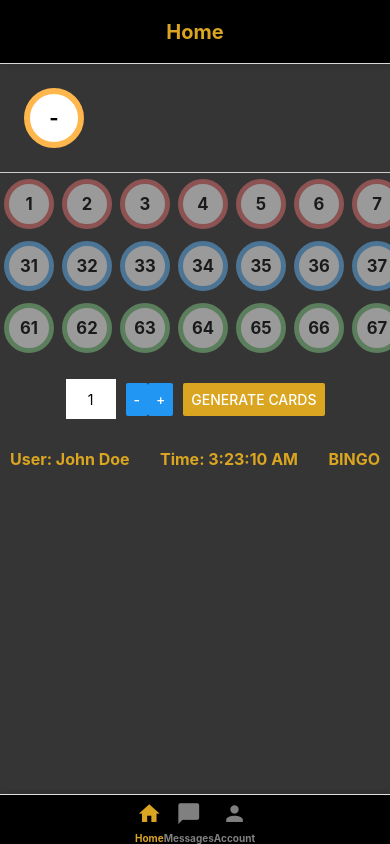
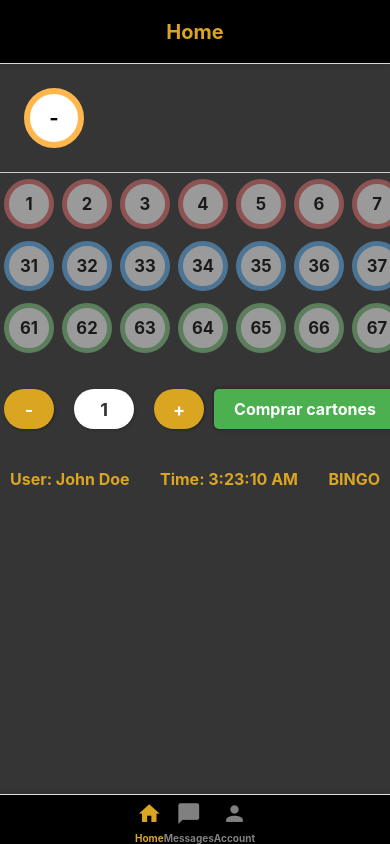
Before and after one commit to CrisSTEM/BingoHugo, a React Native app: screen /Home in a window 390 px wide. Built offline with nearby package versions, Linux system fonts and the light colour scheme.

Commit message:
Mejoras de estilizacion de botones

```diff
--- a/HomeScreen.js
+++ b/HomeScreen.js
@@ -205,21 +205,32 @@ const HomeScreen = () => {
           </View>
         </ScrollView>
         <View style={styles.bottomSection}>
-          <TextInput
-            style={styles.input}
-            value={quantity.toString()}
-            onChangeText={(text) => setQuantity(Number(text))}
-            keyboardType="number-pad"
-          />
           <View style={styles.buttonWrapper}>
-            <Button title="-" onPress={() => handleQuantityChange("-")} />
-            <Button title="+" onPress={() => handleQuantityChange("+")} />
+            <TouchableOpacity
+              style={styles.button}
+              onPress={() => handleQuantityChange("-")}
+            >
+              <Text style={styles.buttonText}>-</Text>
+            </TouchableOpacity>
+            <TextInput
+              style={styles.input}
+              value={quantity.toString()}
+              onChangeText={(text) => setQuantity(Number(text))}
+              keyboardType="number-pad"
+            />
+            <TouchableOpacity
+              style={styles.button}
+              onPress={() => handleQuantityChange("+")}
+            >
+              <Text style={styles.buttonText}>+</Text>
+            </TouchableOpacity>
           </View>
-          <Button
-            title="Generate Cards"
+          <TouchableOpacity
+            style={styles.generateButton}
             onPress={() => generateBingoCards(quantity)}
-            color="#DAA520"
-          />
+          >
+            <Text style={styles.generateButtonText}>Comprar cartones</Text>
+          </TouchableOpacity>
         </View>
         <View style={styles.userInfoContainer}>
           <Text style={styles.userInfoText}>User: John Doe</Text>
@@ -310,7 +321,41 @@ const styles = StyleSheet.create({
   },
   buttonWrapper: {
     flexDirection: "row",
-    marginRight: 10,
+    justifyContent: "center",
+    alignItems: "center",
+    marginVertical: 10,
+  },
+  button: {
+    width: 50,
+    height: 40,
+    justifyContent: "center",
+    alignItems: "center",
+    marginHorizontal: 10,
+    backgroundColor: "#DAA520",
+    borderRadius: 25,
+    shadowOpacity: 0.3,
+    shadowRadius: 3,
+    shadowOffset: { width: 1, height: 1 },
+    elevation: 6,
+  },
+  buttonText: {
+    color: "#fff",
+    fontSize: 18,
+    fontWeight: "bold",
+  },
+  generateButton: {
+    backgroundColor: "#4CAF50",
+    paddingHorizontal: 20,
+    paddingVertical: 10,
+    borderRadius: 5,
+    shadowOpacity: 0.4,
+    shadowRadius: 5,
+    elevation: 8,
+  },
+  generateButtonText: {
+    color: "#fff",
+    fontSize: 16,
+    fontWeight: "bold",
   },
   bingoCardContainer: {
     flexDirection: "column",
@@ -355,6 +400,21 @@ const styles = StyleSheet.create({
     flex: 1,
     marginBottom: 50,
   },
+  input: {
+    width: 60,
+    height: 40,
+    textAlign: "center",
+    fontSize: 18,
+    fontWeight: "bold",
+    backgroundColor: "#fff",
+    borderRadius: 25,
+    color: "#333",
+    marginHorizontal: 10,
+    shadowOpacity: 0.2,
+    shadowRadius: 3,
+    shadowOffset: { width: 1, height: 1 },
+    elevation: 4,
+  },
 });
 
 export default HomeScreen;
```
